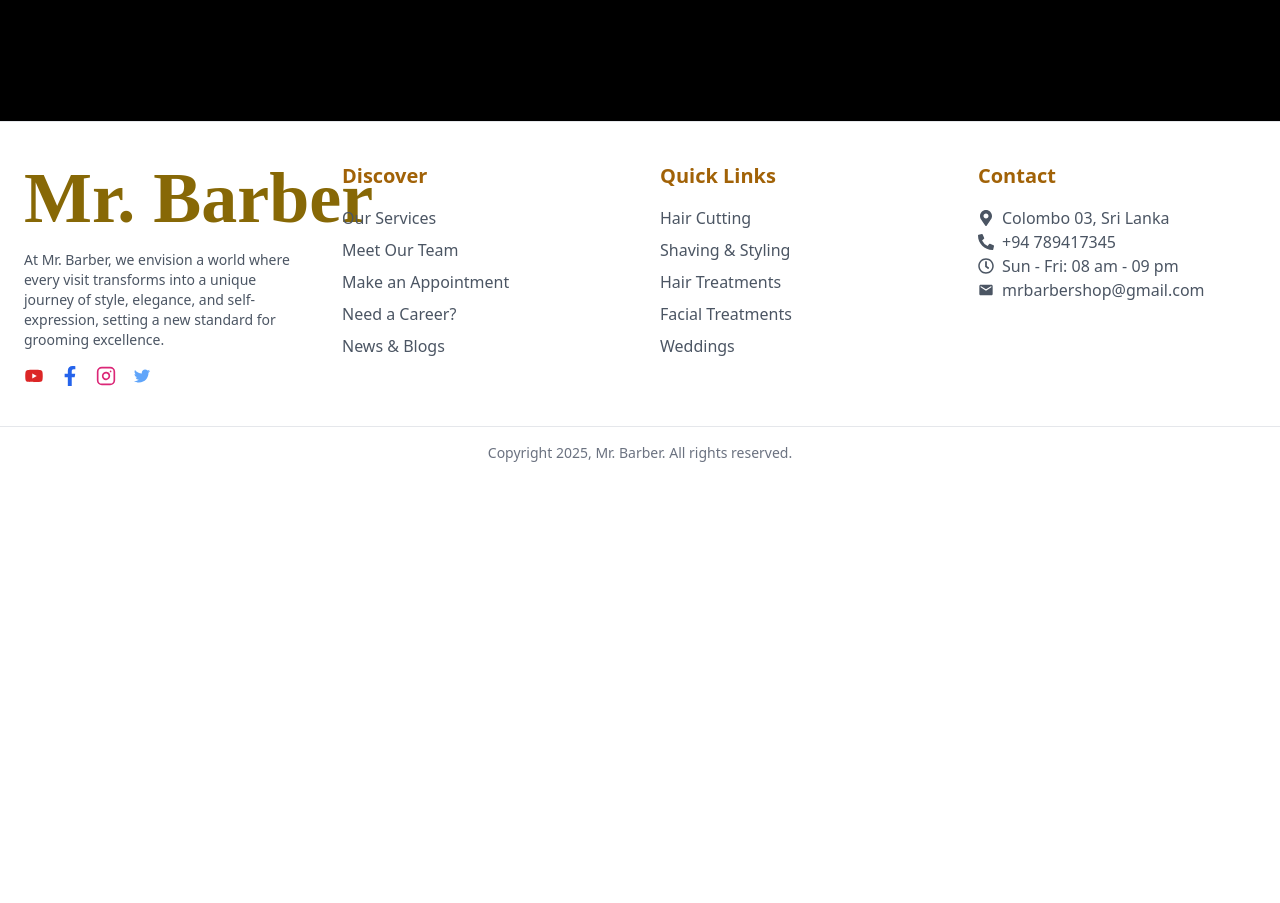
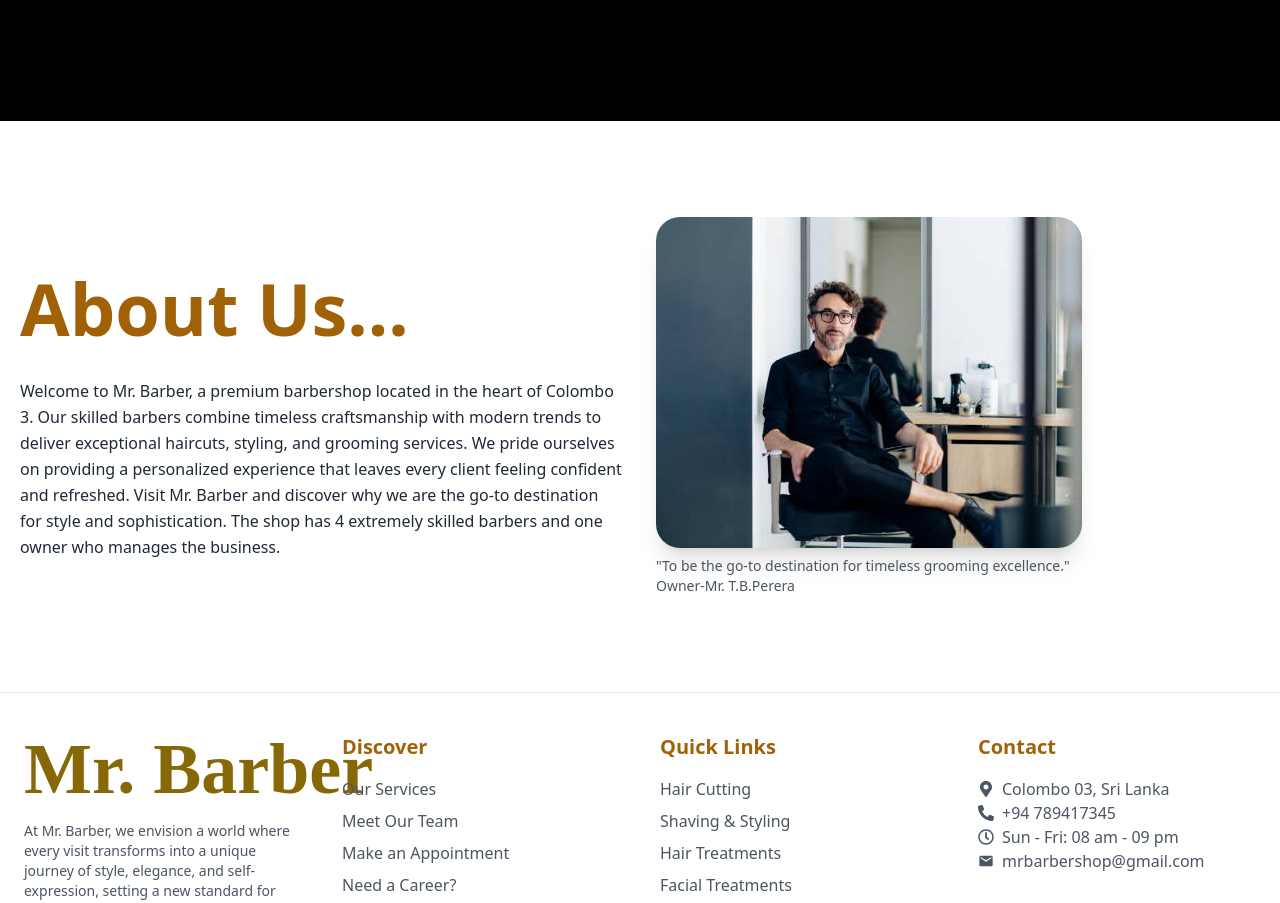
Before and after one commit to PawaniMekhala/mr_barber, a React (Create React App) app: page / in a window 1280 px wide. Shown: the part 840-1743 px from the top of the page. Before the commit the page ends 1343 px from the top, so only its background shows below. Built offline with nearby package versions, Linux system fonts and the light colour scheme; a web font is replaced by a local one.

Commit message:
feat: add AboutUs component to App.js

```diff
--- a/src/App.js
+++ b/src/App.js
@@ -1,6 +1,9 @@
 import Navbar from "./components/Navbar";
 import Footer from "./components/Footer";
 import Home from "./components/Home";
+import AboutUs from "./components/AboutUs";
+
+
 
 
 function App() {
@@ -8,6 +11,7 @@ function App() {
     <div>
       <Navbar />
       <Home />
+      <AboutUs/>
       <Footer />
     </div>
   );
```
